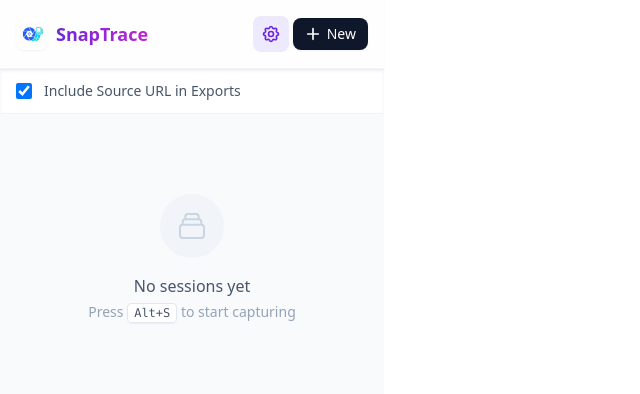
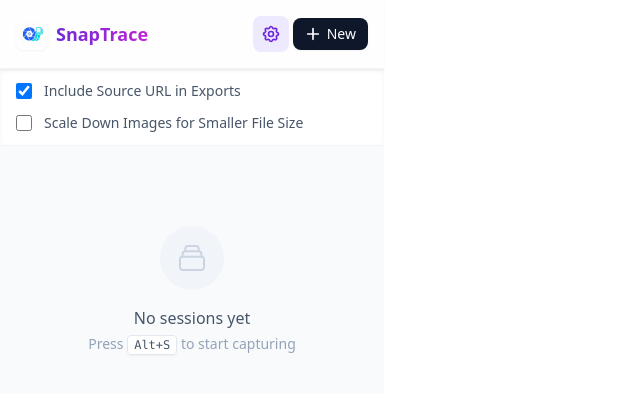
Before and after one commit to DNI9/SnapTrace, a React (Vite) app: page / in a window 1280 px wide. Both pictures are taken after a click on the button "Settings". Shown: the top 394 px of the page, without its empty margins (0-640 px from the left). Built offline with nearby package versions, Linux system fonts and the light colour scheme.

Commit message:
feat: Add option to scale down images during export to reduce file size.

```diff
--- a/src/App.tsx
+++ b/src/App.tsx
@@ -18,11 +18,21 @@ function App() {
     const saved = localStorage.getItem('snaptrace-include-url');
     return saved !== 'false'; // Default to true
   });
+  const [scaleDownImages, setScaleDownImages] = useState(() => {
+    const saved = localStorage.getItem('snaptrace-scale-down-images');
+    return saved === 'true'; // Default to false
+  });
 
   const toggleIncludeUrl = () => {
     const newValue = !includeUrl;
     setIncludeUrl(newValue);
     localStorage.setItem('snaptrace-include-url', String(newValue));
+  };
+
+  const toggleScaleDownImages = () => {
+    const newValue = !scaleDownImages;
+    setScaleDownImages(newValue);
+    localStorage.setItem('snaptrace-scale-down-images', String(newValue));
   };
 
   const [newSessionName, setNewSessionName] = useState('');
@@ -53,7 +63,7 @@ function App() {
       // Delegate to background worker to prevent browser crash
       const response = await chrome.runtime.sendMessage({
         type: 'EXPORT_DOCX',
-        payload: { session, options: { includeUrl } },
+        payload: { session, options: { includeUrl, scaleDownImages } },
       });
       if (!response?.success) {
         throw new Error(response?.error || 'Export failed');
@@ -77,7 +87,7 @@ function App() {
       // Delegate to background worker to prevent browser crash
       const response = await chrome.runtime.sendMessage({
         type: 'EXPORT_PDF',
-        payload: { session, options: { includeUrl } },
+        payload: { session, options: { includeUrl, scaleDownImages } },
       });
       if (!response?.success) {
         throw new Error(response?.error || 'Export failed');
@@ -171,7 +181,7 @@ function App() {
       </header>
 
       {showSettings && (
-        <div className="px-4 py-3 bg-white border-b border-slate-100 shadow-inner animate-in slide-in-from-top-2 duration-200">
+        <div className="px-4 py-3 bg-white border-b border-slate-100 shadow-inner animate-in slide-in-from-top-2 duration-200 space-y-3">
           <label className="flex items-center space-x-3 text-sm text-slate-600 cursor-pointer select-none group">
             <div className="relative flex items-center">
               <input
@@ -183,6 +193,19 @@ function App() {
             </div>
             <span className="group-hover:text-slate-900 transition-colors">
               Include Source URL in Exports
+            </span>
+          </label>
+          <label className="flex items-center space-x-3 text-sm text-slate-600 cursor-pointer select-none group">
+            <div className="relative flex items-center">
+              <input
+                type="checkbox"
+                checked={scaleDownImages}
+                onChange={toggleScaleDownImages}
+                className="peer h-4 w-4 rounded border-slate-300 text-violet-600 focus:ring-violet-500/30 transition-all cursor-pointer"
+              />
+            </div>
+            <span className="group-hover:text-slate-900 transition-colors">
+              Scale Down Images for Smaller File Size
             </span>
           </label>
         </div>
--- a/src/offscreen/offscreen.ts
+++ b/src/offscreen/offscreen.ts
@@ -9,7 +9,8 @@ const JPEG_QUALITY = 0.7;
 
 // Helper to resize and compress image to prevent memory issues
 async function compressImage(
-  base64: string
+  base64: string,
+  scaleDown: boolean = false
 ): Promise<{ data: string; width: number; height: number }> {
   return new Promise((resolve, reject) => {
     const img = new Image();
@@ -17,12 +18,14 @@ async function compressImage(
       try {
         let { naturalWidth: width, naturalHeight: height } = img;
 
-        // Calculate scale to fit within max dimensions
-        const scale = Math.min(1, MAX_IMAGE_WIDTH / width, MAX_IMAGE_HEIGHT / height);
+        // Calculate scale to fit within max dimensions (only if scaleDown is enabled)
+        if (scaleDown) {
+          const scale = Math.min(1, MAX_IMAGE_WIDTH / width, MAX_IMAGE_HEIGHT / height);
 
-        if (scale < 1) {
-          width = Math.round(width * scale);
-          height = Math.round(height * scale);
+          if (scale < 1) {
+            width = Math.round(width * scale);
+            height = Math.round(height * scale);
+          }
         }
 
         // Create canvas and draw resized image
@@ -94,7 +97,7 @@ async function blobToDataUrl(blob: Blob): Promise<string> {
 
 async function exportSessionToDocx(
   session: Session,
-  options?: { includeUrl?: boolean }
+  options?: { includeUrl?: boolean; scaleDownImages?: boolean }
 ): Promise<{ dataUrl: string; filename: string }> {
   const children = [];
   const MAX_WIDTH = 500;
@@ -142,7 +145,7 @@ async function exportSessionToDocx(
     }
 
     try {
-      const compressed = await compressImage(item.imageUrl);
+      const compressed = await compressImage(item.imageUrl, options?.scaleDownImages ?? false);
       const imageBuffer = await base64ToUint8Array(compressed.data);
       const { width, height } = fitToWidth(compressed.width, compressed.height, MAX_WIDTH);
 
@@ -179,7 +182,7 @@ async function exportSessionToDocx(
 
 async function exportSessionToPdf(
   session: Session,
-  options?: { includeUrl?: boolean }
+  options?: { includeUrl?: boolean; scaleDownImages?: boolean }
 ): Promise<{ dataUrl: string; filename: string }> {
   const pdf = new jsPDF('p', 'mm', 'a4');
   const pageWidth = pdf.internal.pageSize.getWidth();
@@ -224,7 +227,7 @@ async function exportSessionToPdf(
     }
 
     try {
-      const compressed = await compressImage(item.imageUrl);
+      const compressed = await compressImage(item.imageUrl, options?.scaleDownImages ?? false);
       const aspectRatio = compressed.width / compressed.height;
       const imgWidth = Math.min(maxImgWidth, compressed.width * 0.264583);
       const imgHeight = imgWidth / aspectRatio;
```
